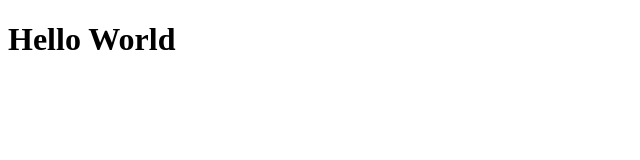
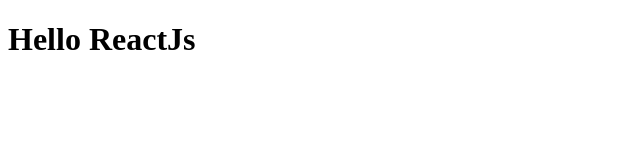
Before and after one commit to LucasGabryell/Modulo-01-React, a React app: page / in a window 1280 px wide. Shown: the top 160 px of the page, without its empty margins (0-640 px from the left). Built offline with nearby package versions, Linux system fonts and the light colour scheme.

Commit message:
Webpack Serve

```diff
--- a/package.json
+++ b/package.json
@@ -21,6 +21,7 @@
     "babel-loader": "^8.2.5",
     "html-webpack-plugin": "^5.5.0",
     "webpack": "^5.74.0",
-    "webpack-cli": "^4.10.0"
+    "webpack-cli": "^4.10.0",
+    "webpack-dev-server": "^4.10.1"
   }
 }
--- a/src/App.jsx
+++ b/src/App.jsx
@@ -1,3 +1,3 @@
 export function App() {
-  return <h1>Hello World</h1>;
+  return <h1>Hello ReactJs</h1>;
 }
--- a/webpack.config.js
+++ b/webpack.config.js
@@ -10,6 +10,9 @@
   },
   resolve: {
     extensions: [".js", ".jsx"],
+  },
+  devServer: {
+    static: path.resolve(__dirname, "public"),
   },
   plugins: [
     new HtmlWebpackPlugin({
```
Also changed, not shown: 4 other files (tests, documents, lock files or other folders).
